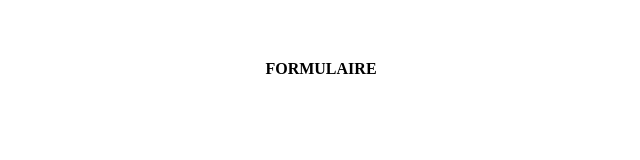
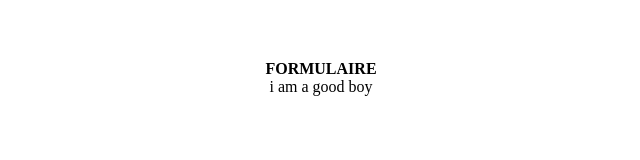
Before and after one commit to Parfait112/myproject, a plain HTML site: page index.html in a window 1280 px wide. Shown: the full height of the page, 319-959 px from the left. Drawn offline with Linux system fonts and the light colour scheme.

Commit message:
my files

```diff
--- a/index.html
+++ b/index.html
@@ -8,5 +8,8 @@
 </head>
 <body>
     <h1>formulaire</h1>
+    <div>
+        <p>i am a good boy</p>
+    </div>
 </body>
 </html>
```
